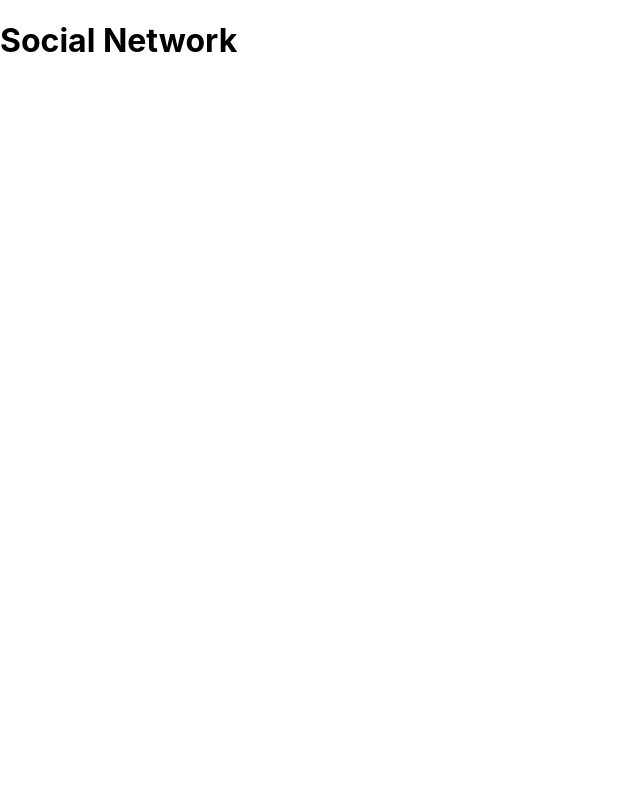
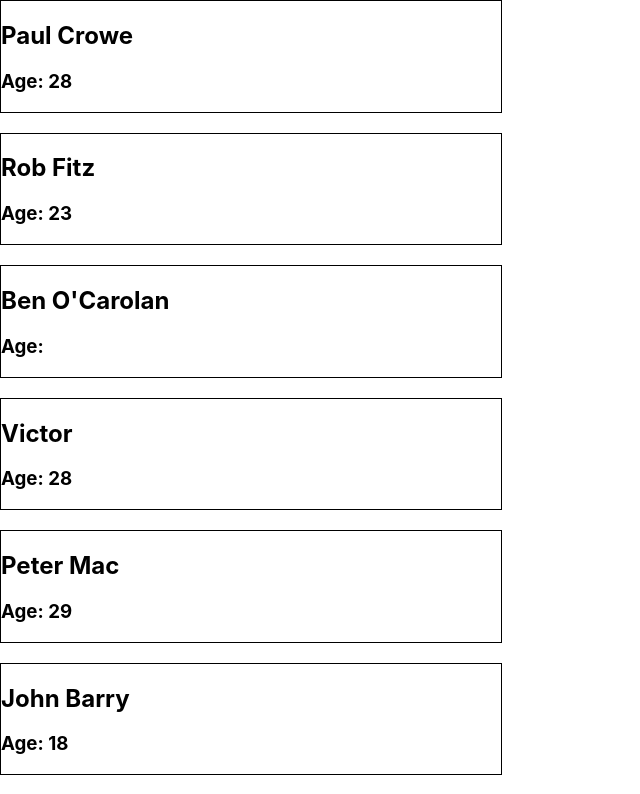
Before and after one commit to nenadbarjak/social-network, a React (Create React App) app: page / in a window 1280 px wide. Shown: the top 794 px of the page, without its empty margins (0-640 px from the left). Built offline with nearby package versions, Linux system fonts and the light colour scheme.

Commit message:
Add router and UserList and User component

```diff
--- a/package.json
+++ b/package.json
@@ -8,6 +8,7 @@
     "@testing-library/user-event": "^12.1.10",
     "react": "^17.0.2",
     "react-dom": "^17.0.2",
+    "react-router-dom": "^5.2.0",
     "react-scripts": "4.0.3",
     "web-vitals": "^1.0.1"
   },
--- a/src/App.js
+++ b/src/App.js
@@ -1,9 +1,22 @@
+import { BrowserRouter as Router, Switch, Route } from 'react-router-dom';
+import User from './components/User';
+import UsersList from './components/UsersList';
 
 function App() {
   return (
-    <div className="App">
-      <h1>Social Network</h1>
-    </div>
+    <Router>
+      <div className="App">
+        <Switch>
+          <Route path='/' exact>
+            <UsersList />
+          </Route>
+          <Route path='/user/:id'>
+            <User />
+          </Route>
+        </Switch>
+      </div>
+    </Router>
+
   );
 }
 
--- /dev/null
+++ b/src/components/User.js
@@ -0,0 +1,10 @@
+
+const User = () => {
+    return (
+        <div>
+            <h1>USER</h1>
+        </div>
+    );
+}
+
+export default User;
--- /dev/null
+++ b/src/components/UsersList.js
@@ -0,0 +1,20 @@
+import { Link } from 'react-router-dom';
+import users from '../data/data.json';
+
+const UsersList = () => {
+    return (
+        <div>
+            {users.map(user => (
+                <Link to={`/user/${user.id}`} key={user.id} className='user-link'>
+                    <div className='user-card'>
+                        <h2>{user.firstName} {user.surname}</h2>
+                        <h3>Age: {user.age}</h3>
+                    </div>
+                </Link>
+
+            ))}
+        </div>
+    );
+}
+
+export default UsersList;
--- a/src/index.css
+++ b/src/index.css
@@ -11,3 +11,17 @@ code {
   font-family: source-code-pro, Menlo, Monaco, Consolas, 'Courier New',
     monospace;
 }
+
+.user-link,
+.user-link:link,
+.user-link:active,
+.user-link:visited {
+  text-decoration: none;
+  color: #000;
+}
+
+.user-card {
+  border: 1px solid #000;
+  max-width: 500px;
+  margin-bottom: 20px;
+}
```
Also changed, not shown: 1 other file (tests, documents, lock files or other folders).
